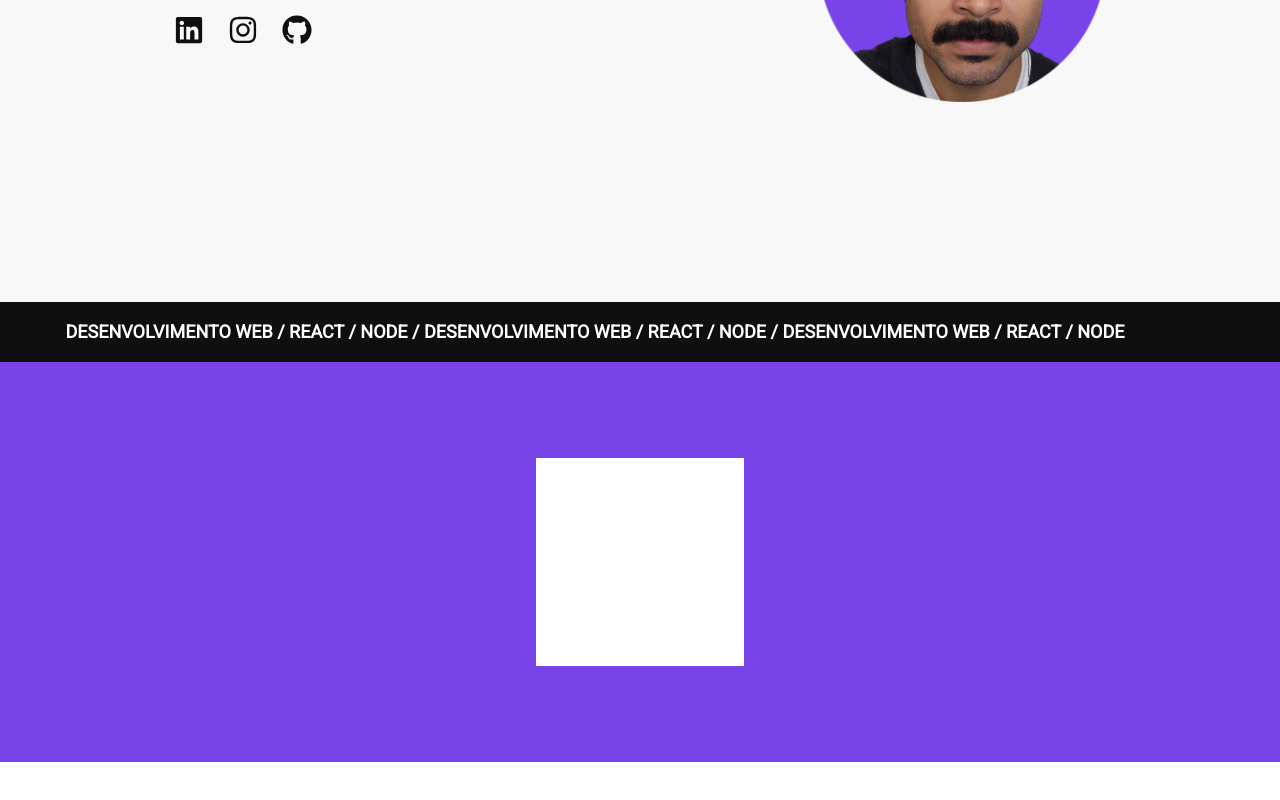
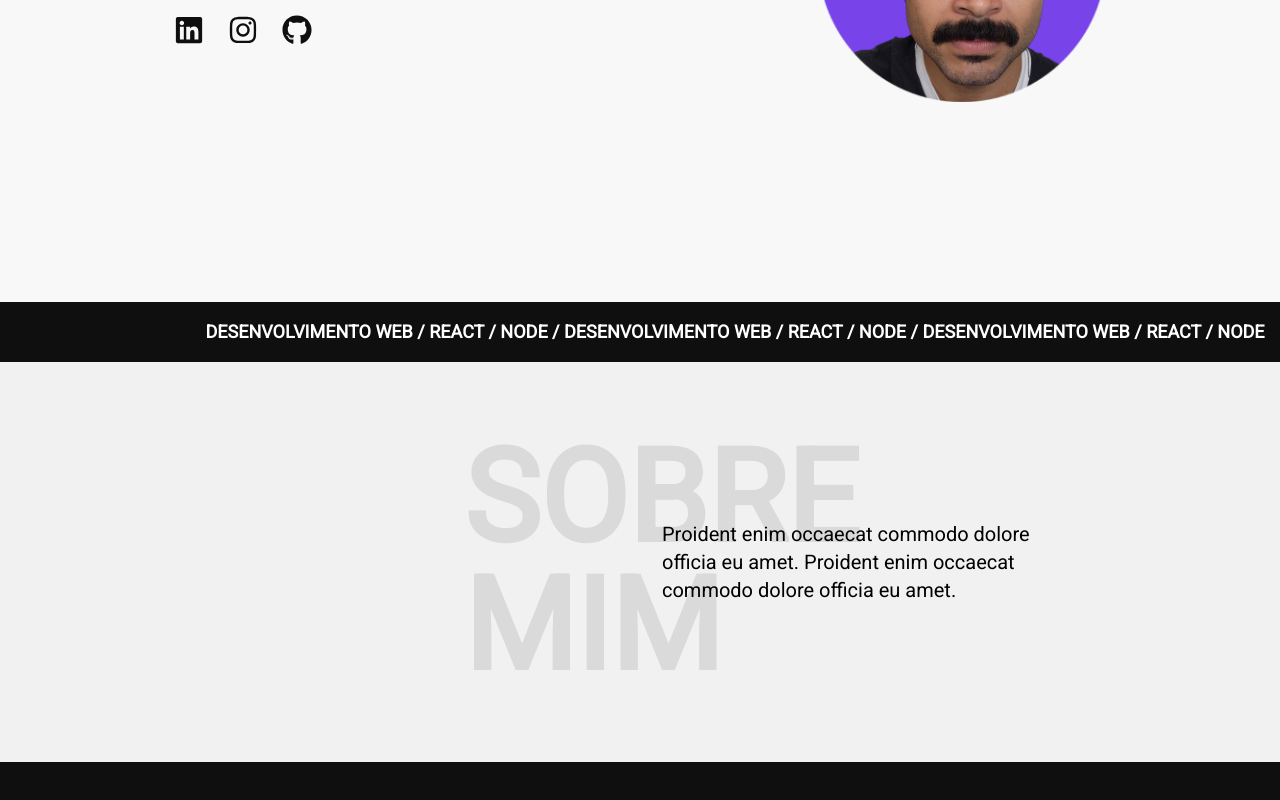
Before and after one commit to heullersuarez/curriculum, a Next.js app: page / in a window 1280 px wide. Shown: the part 438-1238 px from the top of the page. Built offline with nearby package versions, Linux system fonts and the light colour scheme.

Commit message:
finishing about

```diff
--- a/src/app/components/AboutMe.js
+++ b/src/app/components/AboutMe.js
@@ -1,12 +1,25 @@
 "use client";
 
-import { motion } from "framer-motion";
+import { motion, useScroll, useTransform } from "framer-motion";
 
 export default function AboutMe() {
+
+    const { scrollYProgress } = useScroll();
+    const xPosition = useTransform(scrollYProgress, [0,1], ['0%', '70%']);
+
     return (
-        <section className="h-1/2 bg-primary flex items-center justify-center">
-          <motion.div
-            className="h-52 w-52 bg-white"/>
+        <section className="h-1/2 bg-light overflow-x-hidden flex justify-between items-center">
+            <motion.div
+                style={{ x: xPosition }}
+                className="text-9xl uppercase font-bold text-dark text-opacity-10">
+                    Sobre mim
+            </motion.div>
+            <div className="h-full w-1/2 flex items-center">
+                <p className="w-2/3 text-xl">
+                    Proident enim occaecat commodo dolore officia eu amet.
+                    Proident enim occaecat commodo dolore officia eu amet.
+                </p>
+            </div>
         </section>
     );
 }
--- a/src/app/components/HeaderBottomBar.js
+++ b/src/app/components/HeaderBottomBar.js
@@ -33,7 +33,7 @@ export default function HeaderBar() {
     return (
         <div className="bg-dark text-white overflow-hidden flex" ref={divRef}>
              <motion.div
-                animate={{ x: ['100vw', '10vw', '-100vw'] }}
+                animate={{ x: ['100vw', '20vw', '-100vw'] }}
                 transition={{ ease: "backOut", duration: 15, repeat: Infinity }}>
                 <p className="py-4 text-sm  md:text-lg uppercase font-semibold text-end whitespace-nowrap  w-full">
                     <span ref={textRef} className={textWidth ? "text-white": "text-black"}>
--- a/src/app/components/StartInfo.js
+++ b/src/app/components/StartInfo.js
@@ -13,25 +13,28 @@ export default function StartInfo(){
                     animate={{ opacity: 1, y: -20 }}
                     transition={{ ease: "easeOut", duration: 1 }}>
                 <div className="pt-5">
-                    <p className="text-6xl md:text-8xl font-bold">Héuller</p>
-                    <p className="text-xl md:text-3xl font-extralight">Desenvolvedor web full-stack</p>
+                    <h1 className="text-6xl md:text-8xl font-bold">Héuller</h1>
+                    <h2 className="text-xl md:text-3xl font-extralight">Desenvolvedor web full-stack</h2>
                     <div className="pt-8 flex gap-6">
                         <motion.a
                             whileHover={{ scale: 1.2 }}
                             onHoverStart={e => {}}
-                            onHoverEnd={e => {}}>
+                            onHoverEnd={e => {}}
+                            className="cursor-pointer">
                                 <FaLinkedin size={30}/>
                         </motion.a>
                         <motion.a
                             whileHover={{ scale: 1.2 }}
                             onHoverStart={e => {}}
-                            onHoverEnd={e => {}}>
+                            onHoverEnd={e => {}}
+                            className="cursor-pointer">
                                 <FaInstagram size={30}/>
                         </motion.a>
                         <motion.a
                             whileHover={{ scale: 1.2 }}
                             onHoverStart={e => {}}
-                            onHoverEnd={e => {}}>
+                            onHoverEnd={e => {}}
+                            className="cursor-pointer">
                                 <FaGithub size={30}/>
                         </motion.a>
                     </div>
--- a/src/app/page.js
+++ b/src/app/page.js
@@ -14,7 +14,9 @@ export default function Home() {
       </header>
       <div className="h-screen">
         <AboutMe/>
-        <section></section>
+        <section
+        className="h-screen bg-dark"
+        ></section>
       </div>
     </main>
   );
```
Also changed, not shown: src/app/globals.css (line endings or trailing spaces).
